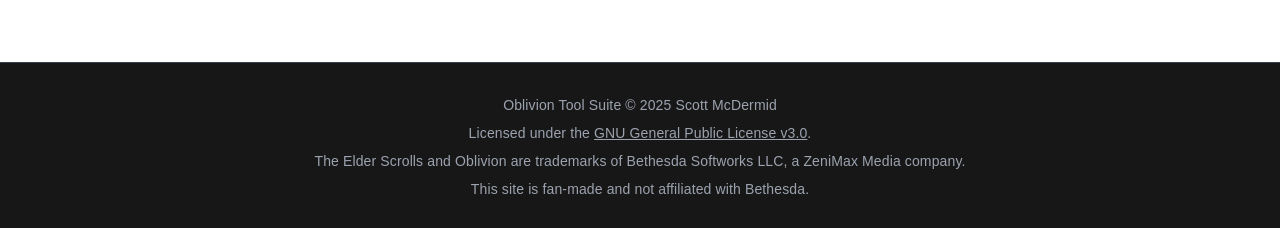
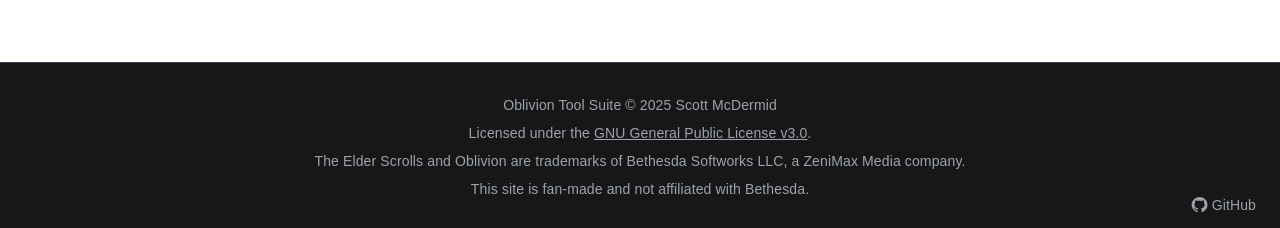
Before and after one commit to ScottMcDermid/oblivion-enchantment-altar, a Next.js app: page / in a window 1280 px wide. Shown: the part 802-1030 px from the top of the page. Built offline with nearby package versions, Linux system fonts and the light colour scheme.

Commit message:
added github link

```diff
--- a/src/app/page.tsx
+++ b/src/app/page.tsx
@@ -5,6 +5,7 @@
 import CssBaseline from '@mui/material/CssBaseline';
 import { Button, StyledEngineProvider } from '@mui/material';
 import DeleteIcon from '@mui/icons-material/Delete';
+import GitHubIcon from '@mui/icons-material/GitHub';
 import theme from '@/app/theme';
 
 import SpellEffectSelector from '@/components/SpellEffectSelector';
@@ -114,7 +115,7 @@
             </div>
           </div>
         </div>
-        <footer className="mt-16 w-full border-t border-gray-700 bg-neutral-900 px-6 py-8 text-sm text-gray-400">
+        <footer className="relative mt-16 w-full border-t border-gray-700 bg-neutral-900 px-6 py-8 text-sm text-gray-400">
           <div className="mx-auto max-w-4xl space-y-2 text-center">
             <p>Oblivion Tool Suite © 2025 Scott McDermid</p>
             <p>
@@ -135,6 +136,16 @@
             </p>
             <p>This site is fan-made and not affiliated with Bethesda.</p>
           </div>
+          <a
+            href="https://github.com/ScottMcDermid/oblivion-enchantment-altar"
+            target="_blank"
+            rel="noopener noreferrer"
+            className="mt-4 inline-flex items-center justify-center gap-1 text-xs text-gray-400 transition hover:text-gray-100 sm:absolute sm:bottom-4 sm:right-6 sm:mt-0 sm:text-sm"
+            aria-label="View project on GitHub"
+          >
+            <GitHubIcon fontSize="small" />
+            <span>GitHub</span>
+          </a>
         </footer>
 
         {selectedEffect && (
```
